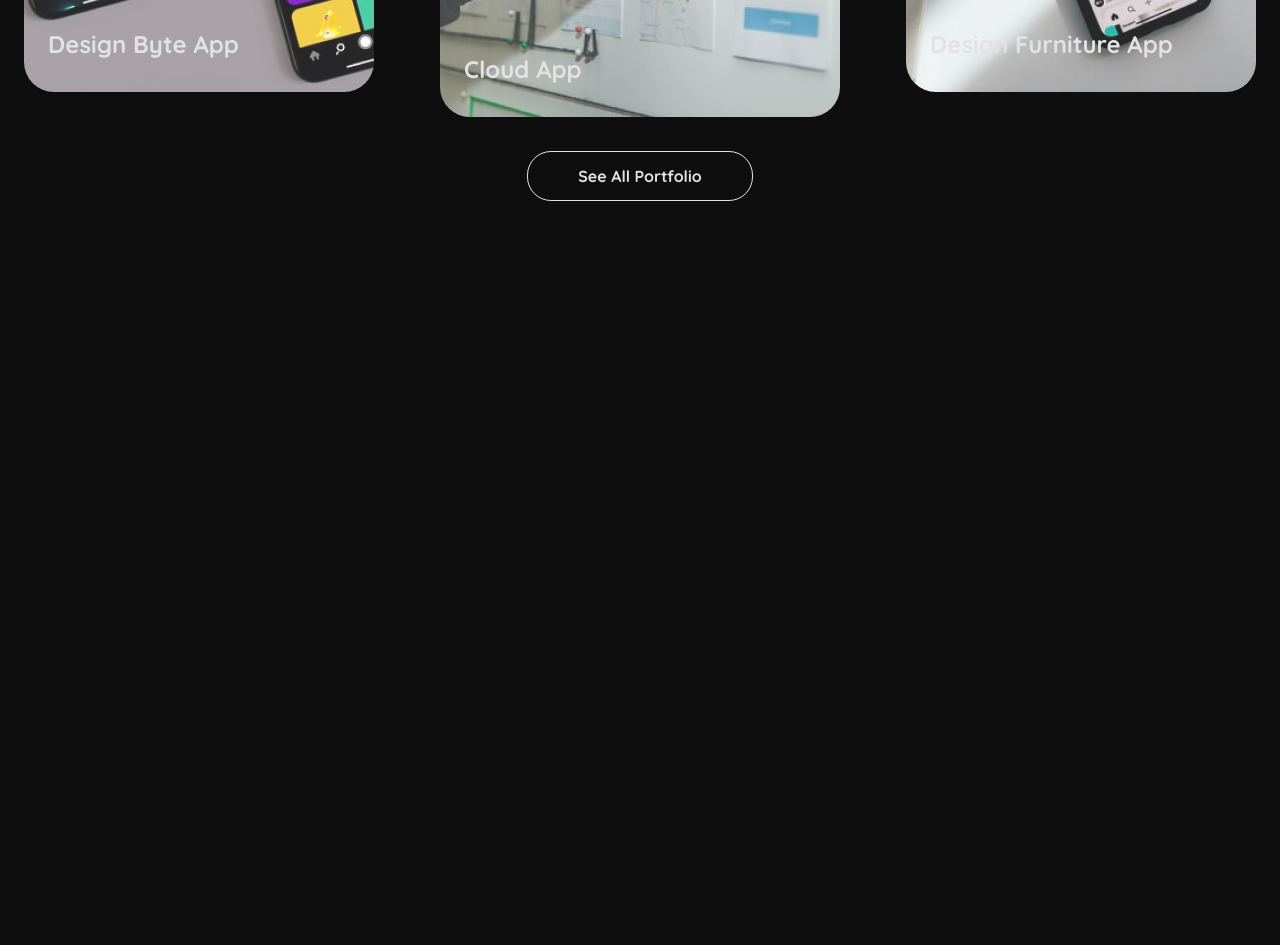
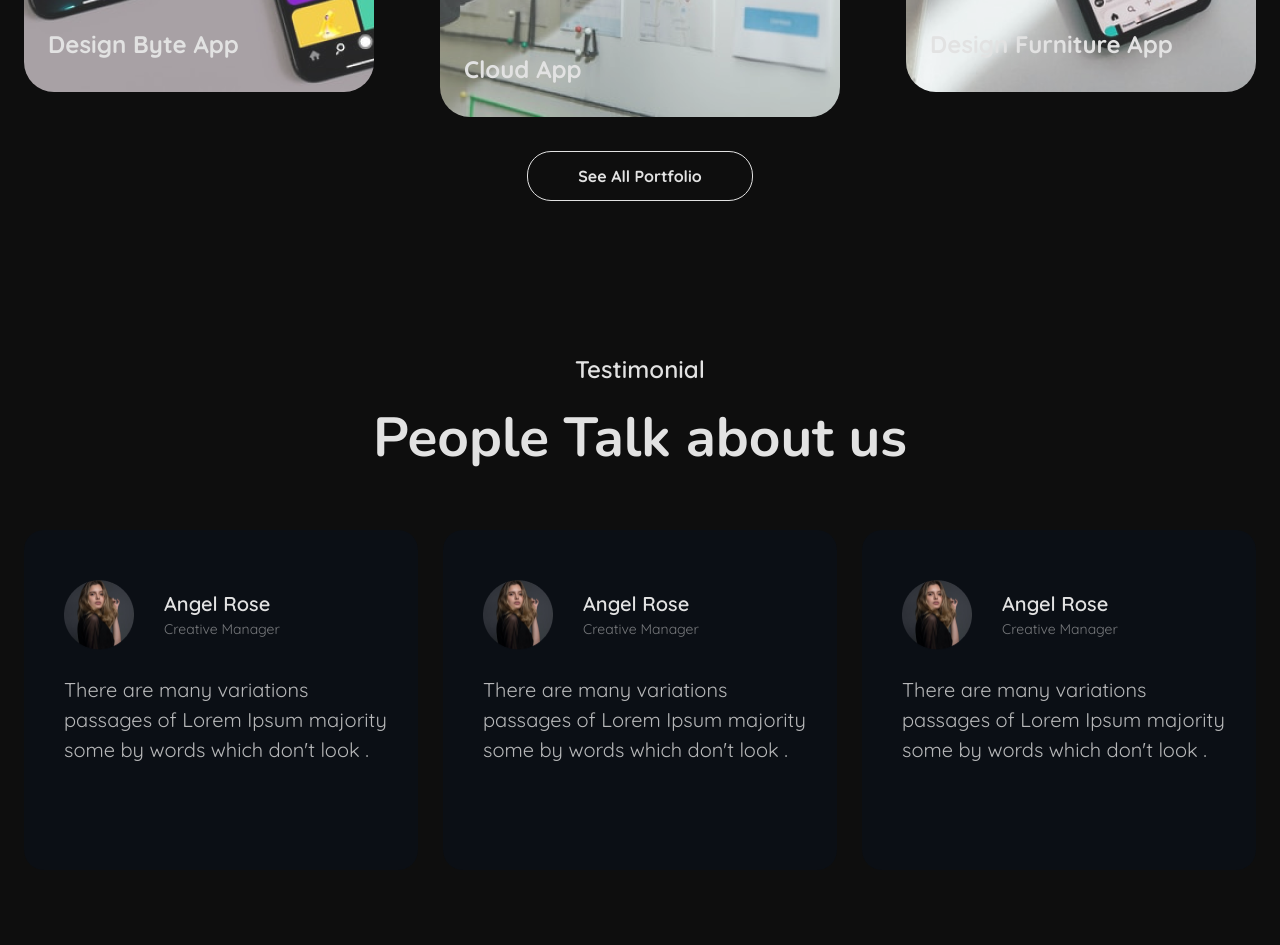
Before and after one commit to m3rc1kk/AgencyCreative, a plain HTML site: page index.html in a window 1280 px wide. Shown: the part 3310-4255 px from the top of the page. Before the commit the page ends 3586 px from the top, so only its background shows below. Drawn offline with Linux system fonts and the light colour scheme.

Commit message:
testimonial(w Adapt)

```diff
--- a/index.html
+++ b/index.html
@@ -237,6 +237,59 @@
                 </div>
             </div>
         </section>
+        <section class="section container">
+            <header class="section__header">
+                <h3 class="section__supertitle">Testimonial</h3>
+                <h2 class="section__title testimonial__title">People Talk about us</h2>
+            </header>
+
+            <div class="section__body">
+                <div class="testimonial">
+                    <div class="testimonial__body">
+                        <ul class="testimonial__list">
+                            <li class="testimonial__item">
+                                <div class="testimonial__author">
+                                        <img src="./images/testimonial/avatar.png" alt="" width="70" height="70" loading="lazy" class="testimonial__author-image">
+                                    <div class="testimonial__author-info">
+                                        <cite class="testimonial__author-name">Angel Rose</cite>
+                                        <cite class="testimonial__author-job">Creative Manager</cite>
+                                    </div>
+                                </div>
+                                <blockquote class="testimonial__quote">
+                                    There are many variations passages of Lorem Ipsum majority some by words which don't look .
+                                </blockquote>
+                            </li>
+
+                            <li class="testimonial__item testimonial__item--active">
+                                <div class="testimonial__author">
+                                    <img src="./images/testimonial/avatar.png" alt="" width="70" height="70" loading="lazy" class="testimonial__author-image">
+                                    <div class="testimonial__author-info">
+                                        <cite class="testimonial__author-name">Angel Rose</cite>
+                                        <cite class="testimonial__author-job">Creative Manager</cite>
+                                    </div>
+                                </div>
+                                <blockquote class="testimonial__quote">
+                                    There are many variations passages of Lorem Ipsum majority some by words which don't look .
+                                </blockquote>
+                            </li>
+
+                            <li class="testimonial__item">
+                                <div class="testimonial__author">
+                                    <img src="./images/testimonial/avatar.png" alt="" width="70" height="70" loading="lazy" class="testimonial__author-image">
+                                    <div class="testimonial__author-info">
+                                        <cite class="testimonial__author-name">Angel Rose</cite>
+                                        <cite class="testimonial__author-job">Creative Manager</cite>
+                                    </div>
+                                </div>
+                                <blockquote class="testimonial__quote">
+                                    There are many variations passages of Lorem Ipsum majority some by words which don't look .
+                                </blockquote>
+                            </li>
+                        </ul>
+                    </div>
+                </div>
+            </div>
+        </section>
     </main>
 
     <script src="./js/main.js"></script>
--- a/scss/_variables.scss
+++ b/scss/_variables.scss
@@ -19,6 +19,7 @@
   --border-transparent: 1px solid rgba(255, 255, 255, 0.1);
 
   --shadow: 0 2px 5px var(--color-blue-light);
+  --shadow-light: 0 2px 5px rgba(255, 255, 255, 0.1);
 
   --container-width: 1240px;
   --container-padding-x: 24px;
--- /dev/null
+++ b/scss/blocks/_testimonial.scss
@@ -0,0 +1,99 @@
+.testimonial {
+
+  &__title {
+    padding-bottom: 50px;
+
+    @include mobile {
+      padding-bottom: 35px;
+    }
+  }
+
+  &__list {
+    @include flex-sb;
+
+    column-gap: 25px;
+  }
+
+  &__item {
+    display: flex;
+    flex-direction: column;
+    row-gap: 25px;
+    background-color: var(--color-blue);
+    padding: 50px 31px 105px 40px;
+    border-radius: var(--border-radius-small);
+
+    @include mobile {
+      display: none;
+    }
+
+
+    @include hover {
+      box-shadow: var(--shadow-light);
+      transition-duration: .2s;
+    }
+
+    @include tablet {
+      padding: 30px 21px 85px 30px;
+    }
+
+    &--active {
+      @include mobile {
+        display: flex;
+        padding: 40px 20px 40px 40px;
+      }
+    }
+  }
+
+  &__author-info {
+    display: flex;
+    flex-direction: column;
+  }
+
+  &__author {
+    display: flex;
+    align-items: center;
+    column-gap: 30px;
+
+    @include tablet {
+      column-gap: 15px;
+    }
+
+    &-image {
+      @include tablet {
+        width: 50px;
+        height: auto;
+      }
+    }
+
+    &-job, &-name {
+      font-style: normal;
+    }
+
+    &-job {
+      font-size: 14px;
+      opacity: .5;
+
+      @include tablet {
+        font-size: 12px;
+      }
+    }
+
+    &-name {
+      font-weight: 600;
+
+      @include tablet {
+        font-size: 18px;
+      }
+    }
+  }
+
+  &__quote {
+    opacity: .8;
+
+    @include tablet {
+      font-size: 16px;
+    }
+  }
+
+
+}
--- a/scss/styles.scss
+++ b/scss/styles.scss
@@ -17,4 +17,5 @@
   'blocks/hero',
   'blocks/team',
   'blocks/services',
-  'blocks/portfolio';
+  'blocks/portfolio',
+  'blocks/testimonial';
```
Also changed, not shown: images/testimonial/avatar.png (added), scss/styles.css, 1 other file.
